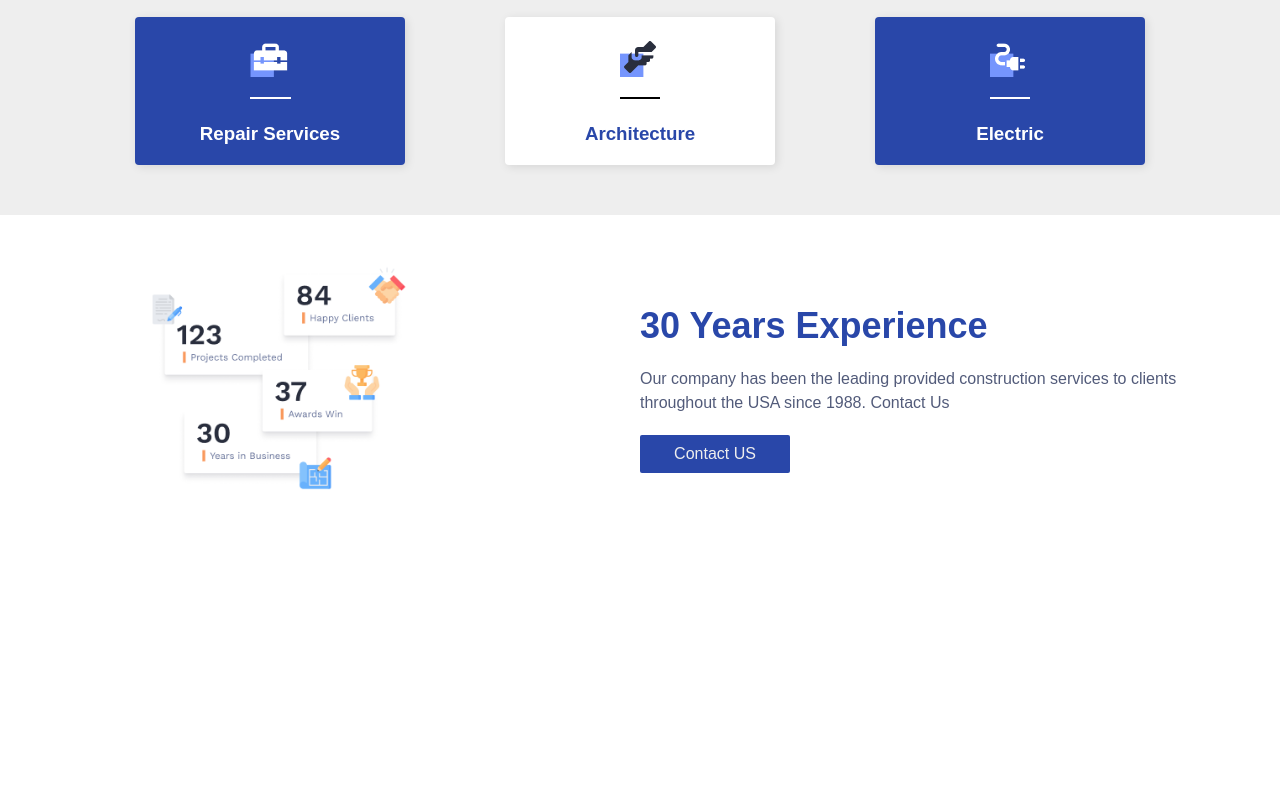
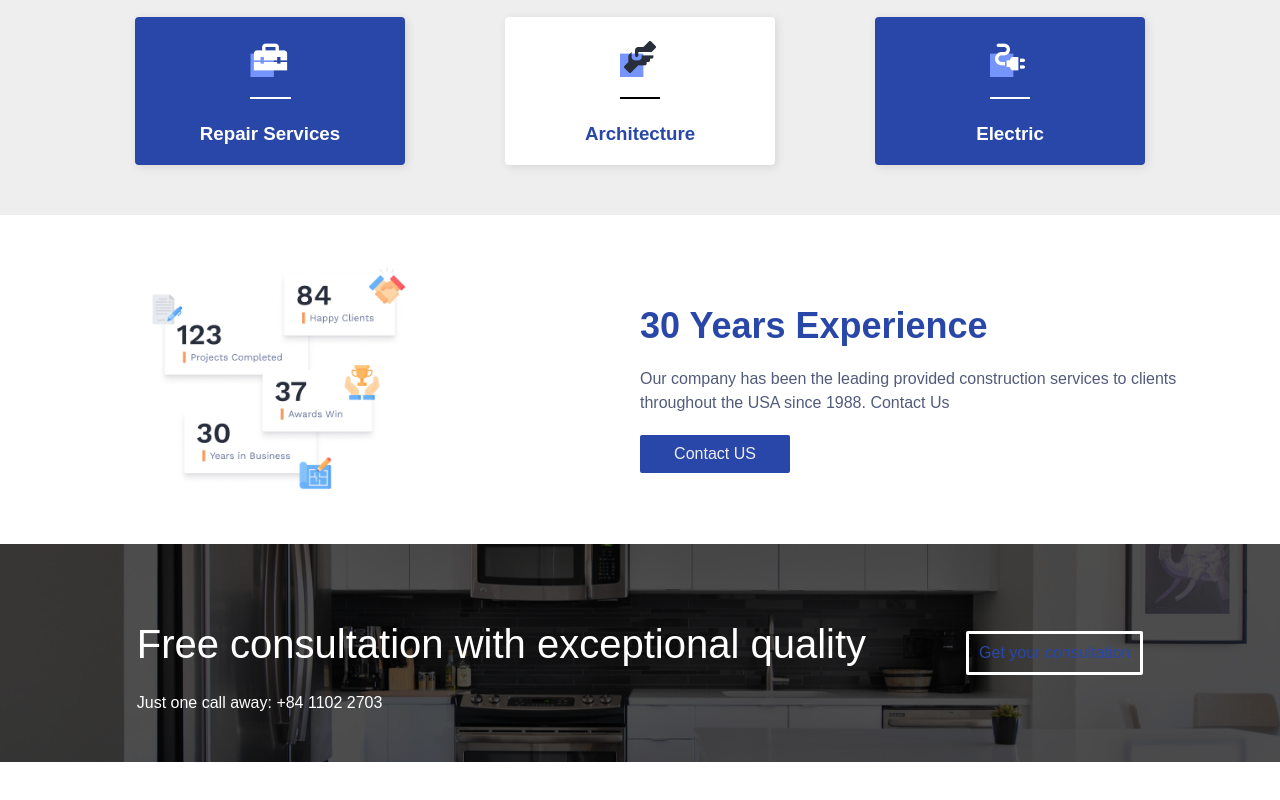
Before and after one commit to wedadosama/The_Box, a plain HTML site: page index.html in a window 1280 px wide. Shown: the part 2502-3302 px from the top of the page. Before the commit the page ends 3046 px from the top, so only its background shows below. Drawn offline with Linux system fonts and the light colour scheme.

Commit message:
Add: Consultation Section and Add:New Meida For Contact Section

```diff
--- a/assets/styles/main.css
+++ b/assets/styles/main.css
@@ -242,14 +242,46 @@ header nav ul li:last-child a {
 .services .card:nth-child(even) h3 {
   color: var(--white);
 }
-.contact .container img{
+.contact .container img {
   width: 45%;
   margin-left: 80px;
 }
-.contact .container .col{
+@media (max-width: 991px) {
+  .contact .container img {
+    display: none;
+  }
+}
+.contact .container .col {
   width: 50%;
 }
-.contact .container a{
+.contact .container a {
   background-color: var(--main-color);
   color: var(--bg);
 }
+.consultation {
+  background-image: url(../images/image-2.webp);
+  background-attachment: fixed;
+  background-size: cover;
+  background-position: center;
+}
+.consultation .container {
+  gap: 100px;
+}
+.consultation p {
+  color: var(--white);
+}
+.consultation .section-description {
+  font-size: 20px;
+}
+@media (min-width: 992px) {
+  .consultation .col:last-child a {
+    margin-left: auto;
+  }
+  .consultation .section-description {
+    font-size: 40px;
+  }
+}
+.consultation a {
+  background-color: transparent;
+  border: 3px solid var(--white);
+}
--- a/index.html
+++ b/index.html
@@ -112,6 +112,23 @@
           </div>
         </div>
       </section>
+      <section class="consultation">
+        <div class="container d-flex">
+          <div class="col">
+            <p class="section-description">Free consultation with exceptional quality</p>
+            <p>Just one call away: +84 1102 2703</p>
+          </div>
+          <div class="col">
+            <a href="#" class="section-btn">Get your consultation</a>
+          </div>
+        </div>
+      </section>
+      <section class="projects" id="projects">
+        <div class="container">
+          <div class="col"></div>
+          <div class="col"></div>
+        </div>
+      </section>
     </main>
   </body>
 </html>
```
